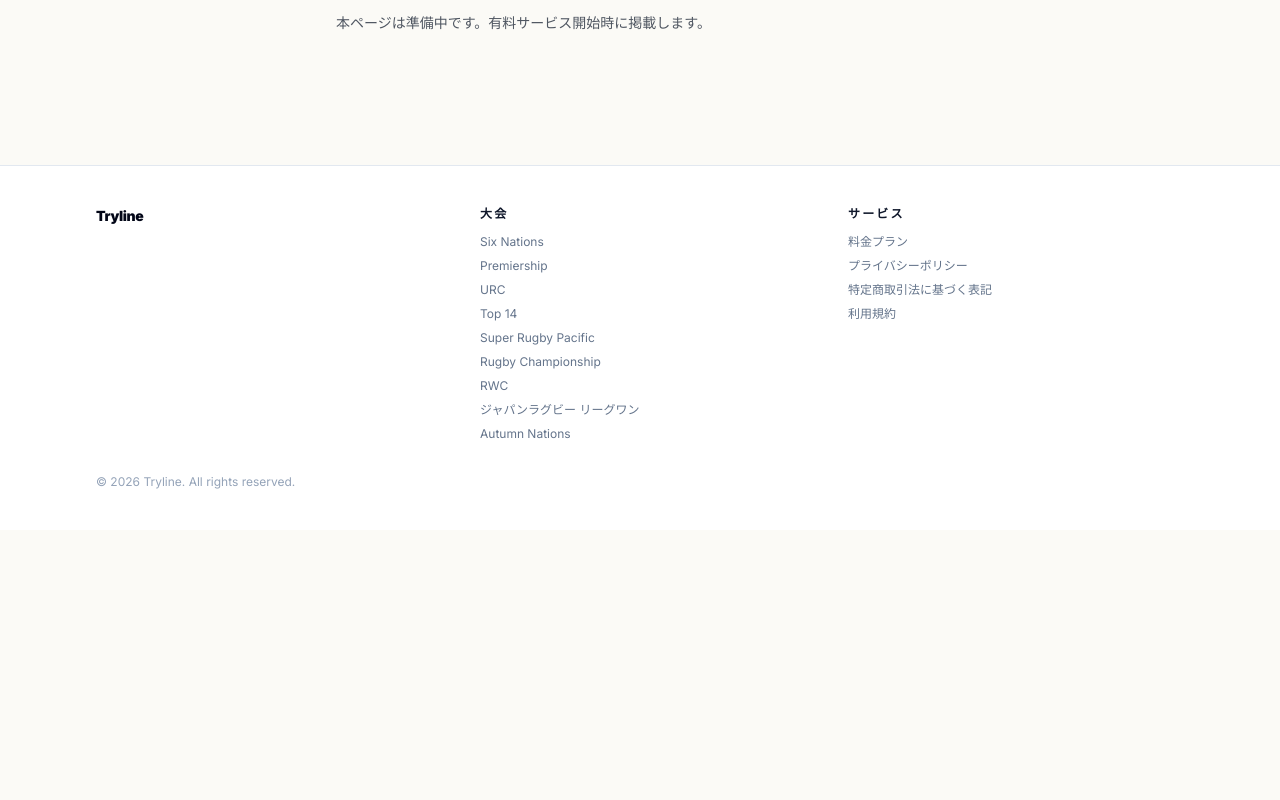
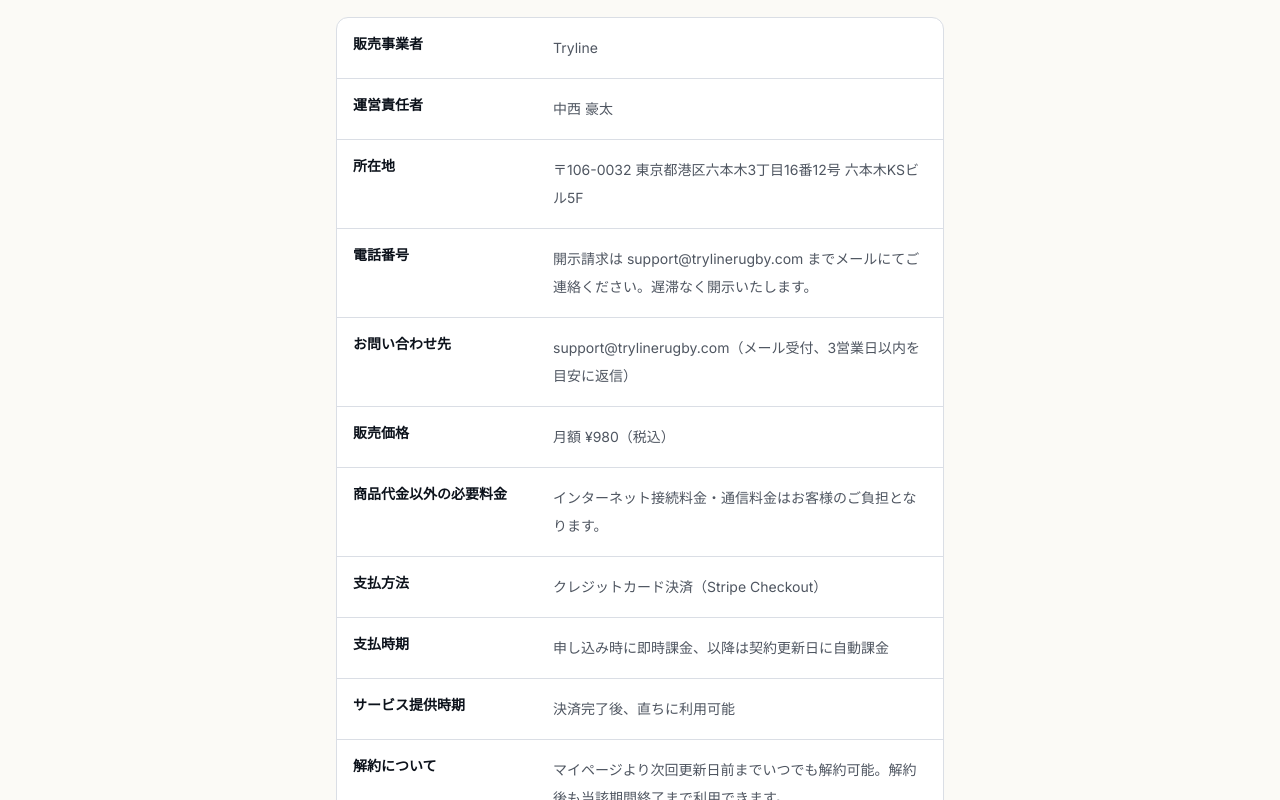
Before and after one commit to Gosshi/tryline, a Next.js app: page /legal/tokusho in a window 1280 px wide. Shown: the part 200-1000 px from the top of the page. Before the commit the page ends 800 px from the top, so only its background shows below. Built offline with nearby package versions, Linux system fonts and the light colour scheme; no server answers; the database is empty.

Commit message:
Fix: add tokusho page details

```diff
--- a/app/legal/tokusho/page.tsx
+++ b/app/legal/tokusho/page.tsx
@@ -4,9 +4,46 @@
   title: "特定商取引法に基づく表示",
 };
 
+const rows = [
+  ["販売事業者", "Tryline"],
+  ["運営責任者", "中西 豪太"],
+  [
+    "所在地",
+    "〒106-0032 東京都港区六本木3丁目16番12号 六本木KSビル5F",
+  ],
+  [
+    "電話番号",
+    "開示請求は support@trylinerugby.com までメールにてご連絡ください。遅滞なく開示いたします。",
+  ],
+  [
+    "お問い合わせ先",
+    "support@trylinerugby.com（メール受付、3営業日以内を目安に返信）",
+  ],
+  ["販売価格", "月額 ¥980（税込）"],
+  [
+    "商品代金以外の必要料金",
+    "インターネット接続料金・通信料金はお客様のご負担となります。",
+  ],
+  ["支払方法", "クレジットカード決済（Stripe Checkout）"],
+  ["支払時期", "申し込み時に即時課金、以降は契約更新日に自動課金"],
+  ["サービス提供時期", "決済完了後、直ちに利用可能"],
+  [
+    "解約について",
+    "マイページより次回更新日前までいつでも解約可能。解約後も当該期間終了まで利用できます。",
+  ],
+  [
+    "返品・返金について",
+    "デジタルコンテンツの性質上、法令上必要な場合を除き返金はいたしかねます。",
+  ],
+  [
+    "動作環境",
+    "最新版の主要ブラウザ（Chrome・Safari・Firefox・Edge）およびインターネット接続環境",
+  ],
+] as const;
+
 export default function TokushoPage() {
   return (
-    <article className="space-y-6 text-[var(--color-ink)]">
+    <article className="space-y-8 text-[var(--color-ink)]">
       <header className="space-y-3">
         <p className="text-xs font-semibold uppercase tracking-[0.16em] text-[var(--color-accent)]">
           Legal
@@ -15,9 +52,23 @@
           特定商取引法に基づく表示
         </h1>
       </header>
-      <p className="text-sm leading-7 text-[var(--color-ink-muted)]">
-        本ページは準備中です。有料サービス開始時に掲載します。
-      </p>
+      <div className="overflow-hidden rounded-lg border border-[var(--color-rule)] bg-white">
+        <dl className="divide-y divide-[var(--color-rule)]">
+          {rows.map(([label, value]) => (
+            <div
+              className="grid gap-2 px-4 py-4 sm:grid-cols-[11rem_1fr] sm:gap-6"
+              key={label}
+            >
+              <dt className="text-sm font-semibold text-[var(--color-ink)]">
+                {label}
+              </dt>
+              <dd className="text-sm leading-7 text-[var(--color-ink-muted)]">
+                {value}
+              </dd>
+            </div>
+          ))}
+        </dl>
+      </div>
     </article>
   );
 }
```
Also changed, not shown: 1 other file (tests, documents, lock files or other folders).
